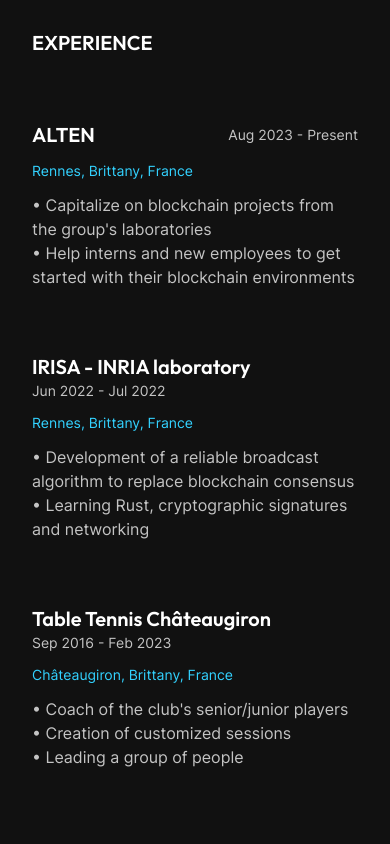
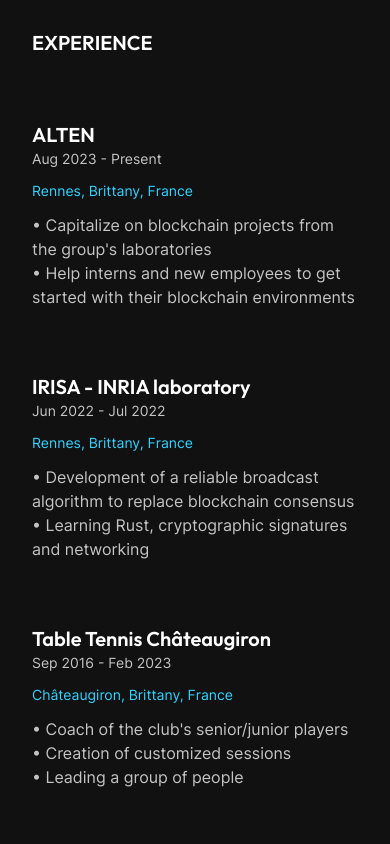
Before and after one commit to tpicaud/Portfolio, an Astro site: page / in a window 390 px wide. Shown: the part 860-1704 px from the top of the page. Built offline with nearby package versions, Linux system fonts and the light colour scheme; Astro itself is replaced by a stand-in of ours; a web font is replaced by a local one.

Commit message:
fix responsiveness

```diff
--- a/src/components/home/Experience.astro
+++ b/src/components/home/Experience.astro
@@ -14,7 +14,7 @@
     {
       details.map((item) => (
         <div class="my-16">
-          <div class="flex justify-between items-center flex-wrap">
+          <div class="flex flex-col item-start md:flex-row justify-between md:items-center flex-wrap">
             <h3 class="text-xl font-semibold">{item.name}</h3>
             <p class="text-sm dark:text-gray">
               {item.startDate} - {item.endDate}
```
